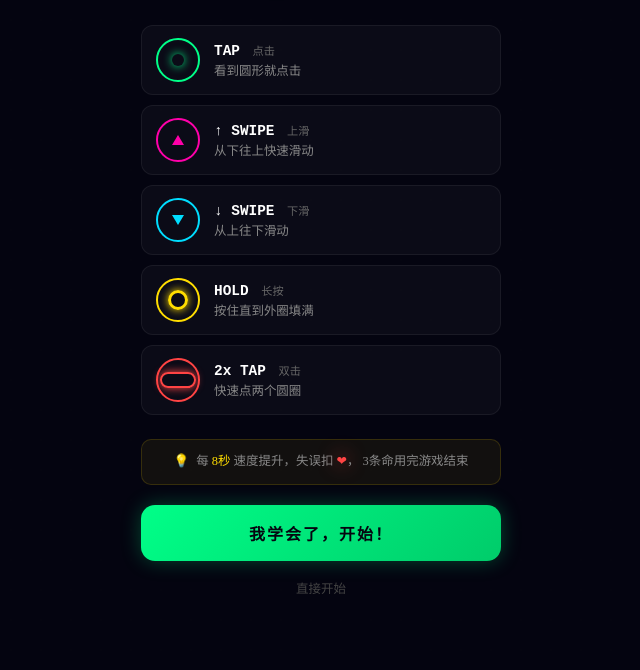
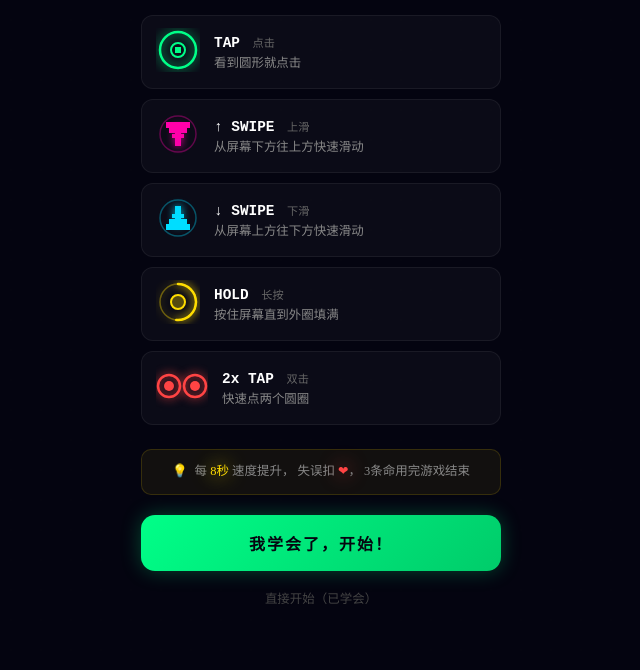
Before and after one commit to fanfafafa/pixelrush, a plain HTML site: page index.html in a window 1280 px wide. Shown: the part 130-800 px from the top of the page, without its empty margins (319-959 px from the left). Drawn offline with Linux system fonts and the light colour scheme.

Commit message:
Fix: tutorial icons, swipe logic, restart button

```diff
--- a/index.html
+++ b/index.html
@@ -8,7 +8,6 @@
 </head>
 <body>
 
-<!-- Canvas -->
 <canvas id="c"></canvas>
 
 <!-- Tutorial Overlay -->
@@ -21,9 +20,15 @@
     <p class="tut-subtitle">像素冲击 · 反应挑战</p>
 
     <div class="tut-rules">
+
+      <!-- TAP -->
       <div class="tut-rule">
-        <div class="tut-icon-circle neon-green-border">
-          <div class="tut-dot neon-green"></div>
+        <div class="tut-icon">
+          <svg width="44" height="44" viewBox="0 0 44 44">
+            <circle cx="22" cy="22" r="18" fill="none" stroke="#00ff88" stroke-width="2.5" style="filter:drop-shadow(0 0 6px #00ff88)"/>
+            <circle cx="22" cy="22" r="7" fill="none" stroke="#00ff88" stroke-width="2"/>
+            <rect x="19" y="19" width="6" height="6" fill="#00ff88"/>
+          </svg>
         </div>
         <div class="tut-info">
           <div class="tut-name">TAP <span class="tut-en">点击</span></div>
@@ -31,56 +36,87 @@
         </div>
       </div>
 
+      <!-- SWIPE UP -->
       <div class="tut-rule">
-        <div class="tut-icon-circle neon-pink-border">
-          <div class="tut-arrow tut-arrow-up neon-pink"></div>
+        <div class="tut-icon">
+          <svg width="44" height="44" viewBox="0 0 44 44">
+            <rect x="19" y="14" width="6" height="20" fill="#ff00aa" style="filter:drop-shadow(0 0 4px #ff00aa)"/>
+            <rect x="10" y="10" width="24" height="6" fill="#ff00aa"/>
+            <rect x="13" y="16" width="18" height="5" fill="#ff00aa"/>
+            <rect x="16" y="22" width="12" height="4" fill="#ff00aa"/>
+            <circle cx="22" cy="22" r="18" fill="none" stroke="#ff00aa" stroke-width="1.5" opacity="0.35"/>
+          </svg>
         </div>
         <div class="tut-info">
           <div class="tut-name">↑ SWIPE <span class="tut-en">上滑</span></div>
-          <div class="tut-desc">从下往上快速滑动</div>
+          <div class="tut-desc">从屏幕下方往上方快速滑动</div>
         </div>
       </div>
 
+      <!-- SWIPE DOWN -->
       <div class="tut-rule">
-        <div class="tut-icon-circle neon-blue-border">
-          <div class="tut-arrow tut-arrow-down neon-blue"></div>
+        <div class="tut-icon">
+          <svg width="44" height="44" viewBox="0 0 44 44">
+            <rect x="19" y="10" width="6" height="20" fill="#00ddff" style="filter:drop-shadow(0 0 4px #00ddff)"/>
+            <rect x="10" y="28" width="24" height="6" fill="#00ddff"/>
+            <rect x="13" y="23" width="18" height="5" fill="#00ddff"/>
+            <rect x="16" y="18" width="12" height="4" fill="#00ddff"/>
+            <circle cx="22" cy="22" r="18" fill="none" stroke="#00ddff" stroke-width="1.5" opacity="0.35"/>
+          </svg>
         </div>
         <div class="tut-info">
           <div class="tut-name">↓ SWIPE <span class="tut-en">下滑</span></div>
-          <div class="tut-desc">从上往下滑动</div>
+          <div class="tut-desc">从屏幕上方往下方快速滑动</div>
         </div>
       </div>
 
+      <!-- HOLD -->
       <div class="tut-rule">
-        <div class="tut-icon-circle neon-gold-border">
-          <div class="tut-hold-ring neon-gold"></div>
+        <div class="tut-icon">
+          <svg width="44" height="44" viewBox="0 0 44 44">
+            <circle cx="22" cy="22" r="18" fill="none" stroke="#ffdd00" stroke-width="1.5" opacity="0.4" style="filter:drop-shadow(0 0 4px #ffdd00)"/>
+            <circle cx="22" cy="22" r="18" fill="none" stroke="#ffdd00" stroke-width="2.5"
+              stroke-dasharray="85 113"
+              stroke-dashoffset="27"
+              stroke-linecap="round"
+              transform="rotate(-90 22 22)"
+              style="filter:drop-shadow(0 0 4px #ffdd00)"/>
+            <circle cx="22" cy="22" r="7" fill="rgba(255,221,0,0.3)" stroke="#ffdd00" stroke-width="2"/>
+          </svg>
         </div>
         <div class="tut-info">
           <div class="tut-name">HOLD <span class="tut-en">长按</span></div>
-          <div class="tut-desc">按住直到外圈填满</div>
+          <div class="tut-desc">按住屏幕直到外圈填满</div>
         </div>
       </div>
 
+      <!-- 2x TAP -->
       <div class="tut-rule">
-        <div class="tut-icon-circle neon-red-border">
-          <div class="tut-double neon-red"></div>
+        <div class="tut-icon">
+          <svg width="52" height="44" viewBox="0 0 52 44">
+            <circle cx="13" cy="22" r="11" fill="none" stroke="#ff4444" stroke-width="2.5" style="filter:drop-shadow(0 0 5px #ff4444)"/>
+            <circle cx="13" cy="22" r="5" fill="#ff4444"/>
+            <circle cx="39" cy="22" r="11" fill="none" stroke="#ff4444" stroke-width="2.5" style="filter:drop-shadow(0 0 5px #ff4444)"/>
+            <circle cx="39" cy="22" r="5" fill="#ff4444"/>
+          </svg>
         </div>
         <div class="tut-info">
           <div class="tut-name">2x TAP <span class="tut-en">双击</span></div>
           <div class="tut-desc">快速点两个圆圈</div>
         </div>
       </div>
+
     </div>
 
     <div class="tut-tip">
       <span class="tip-icon">💡</span>
-      每 <span class="neon-yellow">8秒</span> 速度提升，失误扣
-      <span class="neon-red">❤</span>，
+      每 <span class="neon-gold">8秒</span> 速度提升，
+      失误扣 <span class="neon-red">❤</span>，
       3条命用完游戏结束
     </div>
 
     <button id="startBtn" class="btn-start">我学会了，开始！</button>
-    <button id="skipBtn" class="btn-skip">直接开始</button>
+    <button id="skipBtn" class="btn-skip">直接开始（已学会）</button>
   </div>
 </div>
 
```
